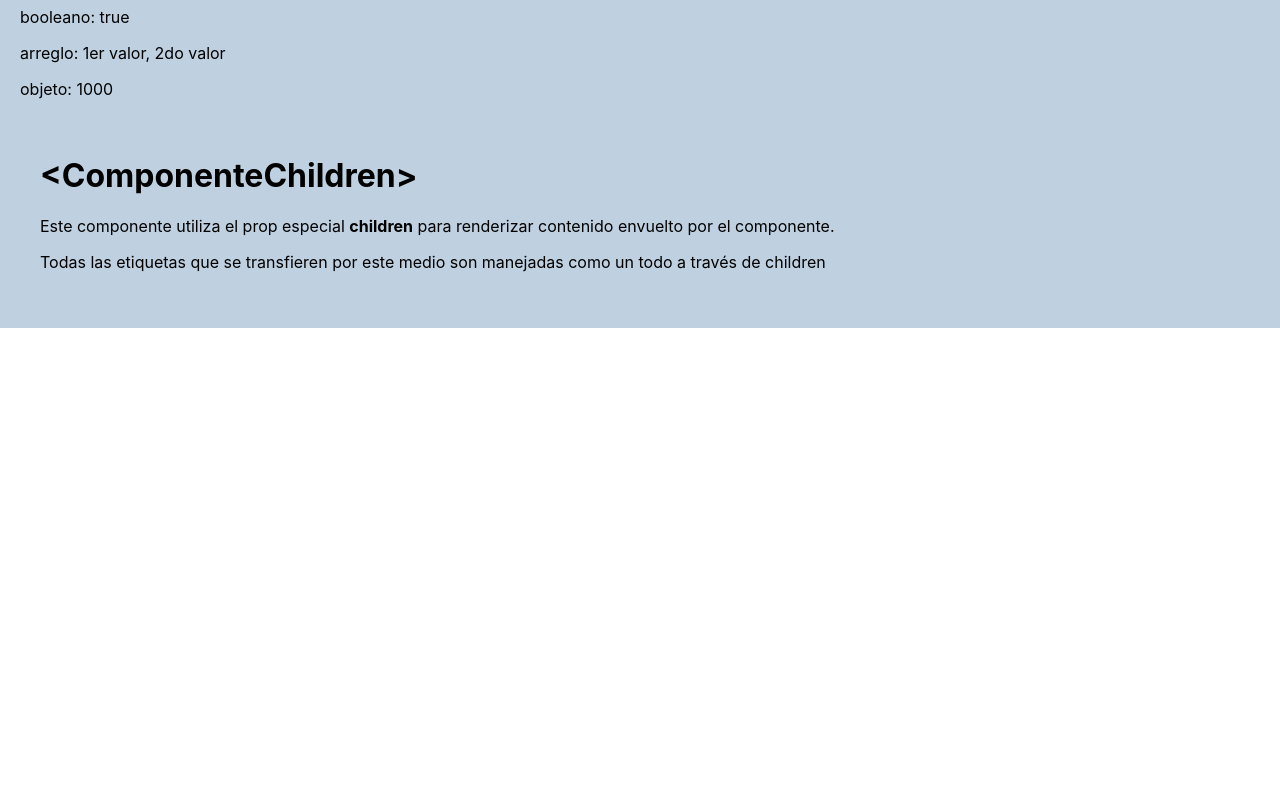
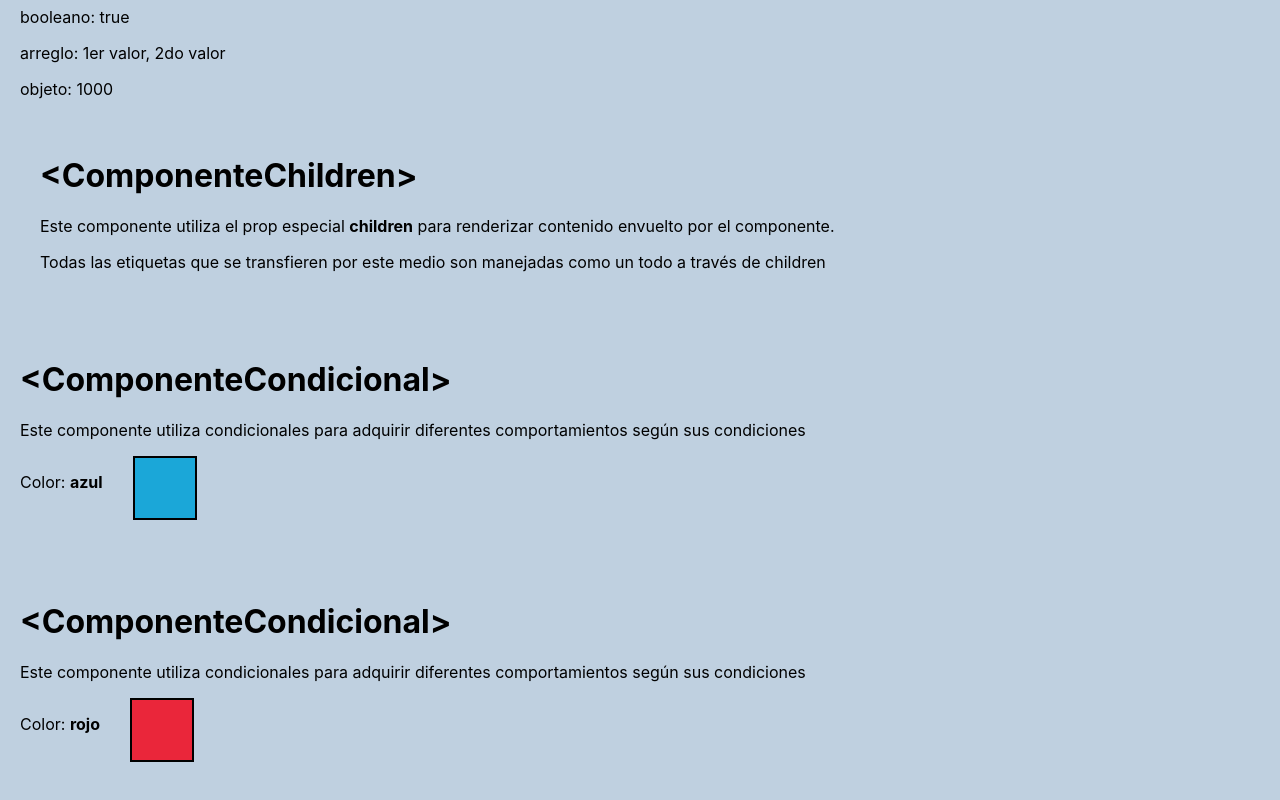
Before and after one commit to aDaowz/itStep_cursos, a React (Create React App) app in the folder React/Proyecto/estudio-react/: page / in a window 1280 px wide. Shown: the part 885-1685 px from the top of the page. Before the commit the page ends 1213 px from the top, so only its background shows below. Built offline with nearby package versions, Linux system fonts and the light colour scheme.

Commit message:
Se agrega componente condicional

```diff
--- a/React/Proyecto/estudio-react/src/App.js
+++ b/React/Proyecto/estudio-react/src/App.js
@@ -1,14 +1,13 @@
 
 // Lecciones
-
 import ComponenteBasico from "./components/ComponenteBasico/ComponenteBasico";
 import ComponenteCSS from "./components/ComponenteCSS/ComponenteCSS";
 import ComponenteProps from "./components/ComponenteProps/ComponenteProps";
 import ComponenteDestructurado from "./components/ComponenteDestructurado/ComponenteDestructurado";
 import ComponenteChildren from "./components/ComponenteChildren/ComponenteChildren";
+import ComponenteCondicional from "./components/ComponenteCondicional/ComponenteCondicional";
 
 // Ejercicio
-
 import Ejercicio1 from "./pages/Ejercicio1/Ejercicio1";
 
 function App() {
@@ -36,13 +35,15 @@ function App() {
           <p>Este componente utiliza el prop especial <strong>children</strong> para renderizar contenido envuelto por el componente.</p>
           <p>Todas las etiquetas que se transfieren por este medio son manejadas como un todo a través de children</p>
         </ComponenteChildren>
+        <ComponenteCondicional color={{nombre: 'azul', codigo: '#1ba7d8'}} />
+        <ComponenteCondicional color={{nombre: 'rojo', codigo: '#ea263a'}} />
       </ComponenteChildren>
     </div>
   );
 }
 
 // function App(){
-//   return <Ejercicio1></Ejercicio1>
+//   return <Ejercicio1 />
 // }
 
 export default App;
--- /dev/null
+++ b/React/Proyecto/estudio-react/src/components/ComponenteCondicional/ComponenteCondicional.css
@@ -0,0 +1,19 @@
+
+.componenteCondicional{
+    padding: 30px 0;
+}
+
+.colorMuestra{
+    display: flex;
+}
+
+.colorTitulo, .recuadro{
+    display: inline-block;
+}
+
+.recuadro{
+    width: 60px;
+    height: 60px;
+    border: 2px solid black;
+    margin-left: 30px;
+}
--- /dev/null
+++ b/React/Proyecto/estudio-react/src/components/ComponenteCondicional/ComponenteCondicional.js
@@ -0,0 +1,49 @@
+
+import './ComponenteCondicional.css';
+
+/*
+-----------------------------------------------------
+Renderizado condicional
+-----------------------------------------------------
+
+Es común y necesario mostrar un contenido u otro dependiendo de ciertas condiciones.
+
+A través de JSX es posible condicionar contenido de la manera habitual a través de javascript como if, operador ternario o expresiones lógicas
+
+Las posibilidades de condicionar el comportamiento de un componente son las mismas que las habaituales:
+
+    1. If.
+    2. Switch case.
+    3. Condicional ternario.
+    4. Encadenamiento opcional y fusión nula (? y ??)
+
+*/
+
+function renderColor(props){
+    let colorNombre = '--';     // default
+    let colorCodigo = 'white';  // default
+
+    if(props && props.color){
+        colorNombre = props.color.nombre;
+        colorCodigo = props.color.codigo;
+    }
+
+    return(
+        <div className='colorMuestra'>
+            <p className='colorTitulo'>Color: <span><strong>{ colorNombre }</strong></span></p>
+            <div className='recuadro' style={{ backgroundColor: colorCodigo }}></div>
+        </div>
+    );
+}
+
+function ComponenteCondicional(props){
+    return(
+        <div className="componenteCondicional">
+            <h1>&lt;ComponenteCondicional&gt;</h1>
+            <p>Este componente utiliza condicionales para adquirir diferentes comportamientos según sus condiciones</p>
+            { renderColor(props) }
+        </div>
+    );
+}
+
+export default ComponenteCondicional;
--- a/React/Proyecto/estudio-react/src/pages/components/Card/Card.js
+++ b/React/Proyecto/estudio-react/src/pages/components/Card/Card.js
@@ -3,6 +3,7 @@ import "./Card.css";
 
 function Card(props) {
     const { titulo, imagen, descripcionFoto, children } = props;
+
 
     return (
         <div className="card">
--- a/React/Proyecto/estudio-react/src/pages/components/Imagen/Imagen.css
+++ b/React/Proyecto/estudio-react/src/pages/components/Imagen/Imagen.css
@@ -14,7 +14,7 @@
     border: 1px solid #ccc;
 }
 
-.pie {
+.descripcion {
     margin-top: 8px;
     font-size: 12px;
     text-align: center;
--- a/React/Proyecto/estudio-react/src/pages/components/Imagen/Imagen.js
+++ b/React/Proyecto/estudio-react/src/pages/components/Imagen/Imagen.js
@@ -7,7 +7,7 @@ function Imagen(props) {
     return (
         <div className="imagenConPie">
             <img src={url} alt="imagen" className="imagen" />
-            <p className="pie">{descripcion}</p>
+            <p className="descripcion">{descripcion}</p>
         </div>
     );
 }
```
